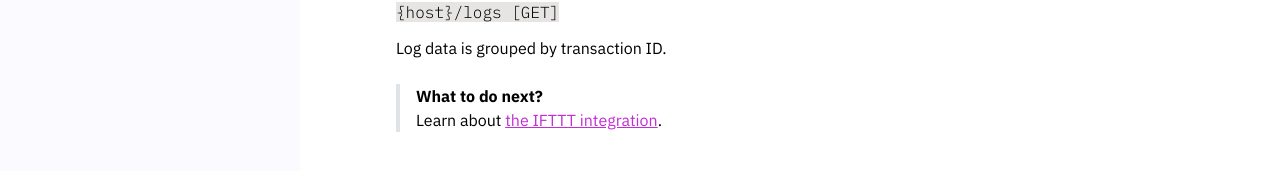
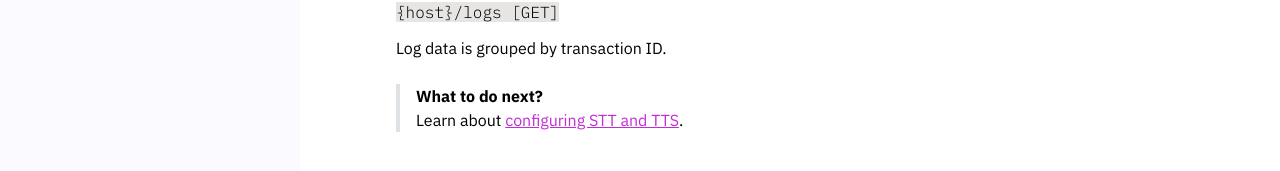
Before and after one commit to Watson-Personal-Assistant/developer, a Jekyll site: the page built from _content/audio_single/iot_control_interface.md, in a window 1280 px wide. Shown: the part 2443-2614 px from the top of the page. Built offline with Jekyll 4.4.1, drawn with Linux system fonts in a browser that asks for light colours; some web fonts are replaced.

Commit message:
Update iot_control_interface.md

```diff
--- a/_content/audio_single/iot_control_interface.md
+++ b/_content/audio_single/iot_control_interface.md
@@ -109,4 +109,4 @@
 Log data is grouped by transaction ID.
 
 > **What to do next?**<br/>
-Learn about [the IFTTT integration]({{site.baseurl}}/ifttt/what-is-ifttt/).
+Learn about [configuring STT and TTS]({{site.baseurl}}/audio_single/configure_SST_single/).
```
